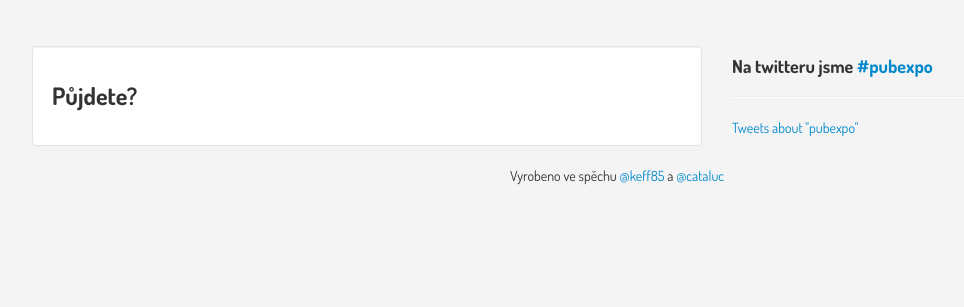
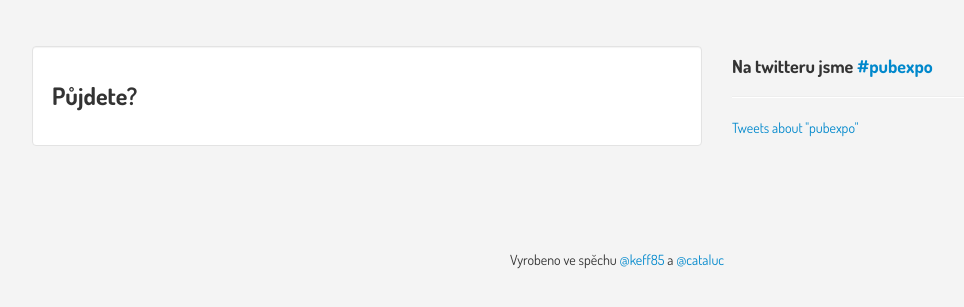
Before and after one commit to punkexpo/web, a plain HTML site: page index.html in a window 1280 px wide. Shown: the part 93-400 px from the top of the page, without its empty margins (23-987 px from the left). Drawn offline with nearby package versions, Linux system fonts and the light colour scheme; a script that the page names is missing.

```diff
--- a/index.html
+++ b/index.html
@@ -16,9 +16,13 @@
 		body {
 			background-color: #f4f4f4;
 			font-family: 'Dosis', "Helvetica Neue", Helvetica, Arial, sans-serif;
+
 		}
 		header, footer {
 			text-align: center;
+		}
+		footer {
+			margin-top: 6em;
 		}
 		.page-header {
 			border-bottom: none;
```
